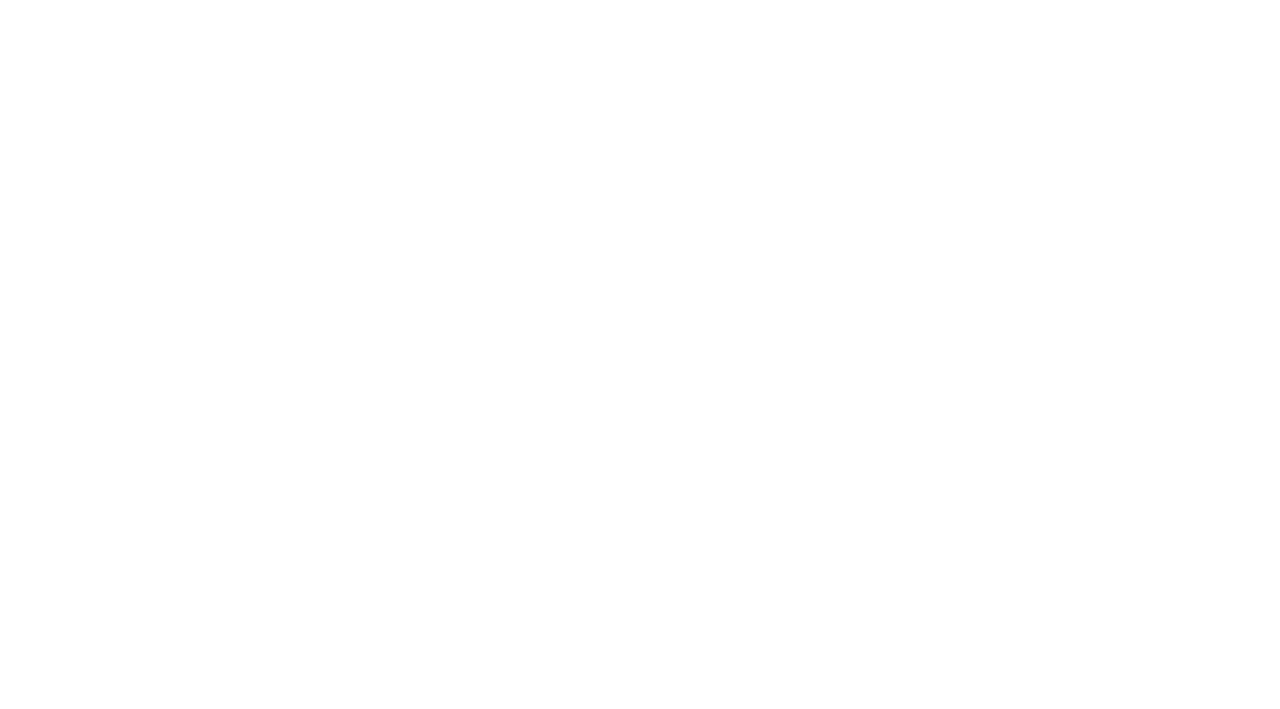
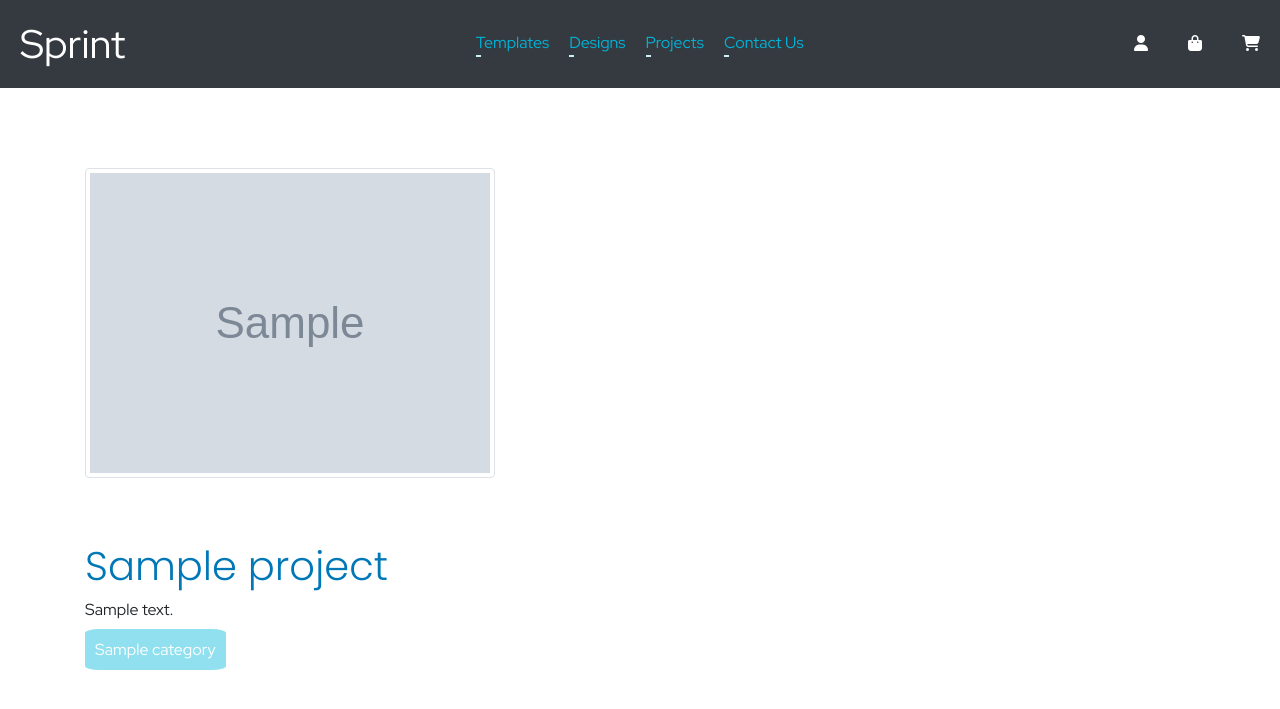
Before and after one commit to Code-Institute-Submissions/Jack112-create-Sprint_NovResub, a Django app: page /projects/1/ in a window 1280 px wide. Before the commit the part shown is empty. Shown: the top 709 px of the page. Run offline with Django 3.2, Linux system fonts and the light colour scheme; tables that the repository leaves empty hold one stand-in row (values such as "Sample post"); grey boxes marked "Sample" are stand-in pictures; some libraries are stand-ins or nearby versions.

Commit message:
Add project view, template and urls

```diff
--- a/projects/templates/projects/project.html
+++ b/projects/templates/projects/project.html
@@ -0,0 +1,28 @@
+{% extends "base.html" %}
+{% load static %}
+
+{% block page_header %}
+    <header>
+        <div class="project-hero">
+            <div class="container">
+                <div class="project-image">
+                    <img class="img-thumbnail mb-4" src="{{ project.image.url }}" alt="People enjoying themselves at a festival">
+                </div>
+            </div>
+        </div>
+    </header>
+{% endblock %}
+
+{% block content %}
+<div class="project-container">
+    <div class="container">
+        <div class="row">
+            <div class="col-12">
+                <h1 class="project-title">{{ project.name }}</h1>
+                <p class="project-description">{{ project.description }}</p>
+                <span class="category">{{ project.category }}</span>
+            </div>
+        </div>
+    </div>
+</div>
+{% endblock content %}
--- a/projects/templates/projects/projects.html
+++ b/projects/templates/projects/projects.html
@@ -26,7 +26,7 @@
                             <p class="project-description">{{ project.description }}</p>
                             <span class="category">{{ project.category }}</span>
                             <br>
-                            <a href="{% url 'project' project.id %}" class="project-link">View</a>
+                            <a href="{% url 'project' project.id %}" class="btn-link">View</a>
                         </div>
                     </div>
                 {% endfor %}
--- a/projects/views.py
+++ b/projects/views.py
@@ -1,5 +1,6 @@
 from django.shortcuts import render
 from .models import Project
+from django.shortcuts import get_object_or_404
 
 # Create your views here.
 
@@ -15,5 +16,8 @@ def projects(request):
 
 def project(request, project_id):
 
-    context = {}
+    project = get_object_or_404(Project, pk=project_id)
+    context = {
+        'project': project
+    }
     return render(request, 'projects/project.html', context)
--- a/static/css/base.css
+++ b/static/css/base.css
@@ -71,6 +71,13 @@ h6 {
     color: white;
     text-decoration: none;
     transition: all 0.25s ease-in-out;
+}
+
+.category {
+    background-color: var(--baby-blue);
+    color: white;
+    padding: 10px;
+    border-radius: 10%;
 }
 
 .btn-link:hover {
@@ -308,13 +315,15 @@ h6 {
     margin-bottom: 80px;
 }
 
-.projects-container .project-item .project-link {
-    display: inline-block;
+.projects-container .project-item .btn-link {
+    margin-top: 50px;
 }
 
-.category {
-    background-color: var(--baby-blue);
-    color: white;
-    padding: 10px;
-    border-radius: 10%;
+.project-hero {
+    padding-top: 80px;
+    padding-bottom: 40px;
 }
+
+.project-container {
+    margin-bottom: 50px;
+}
```
